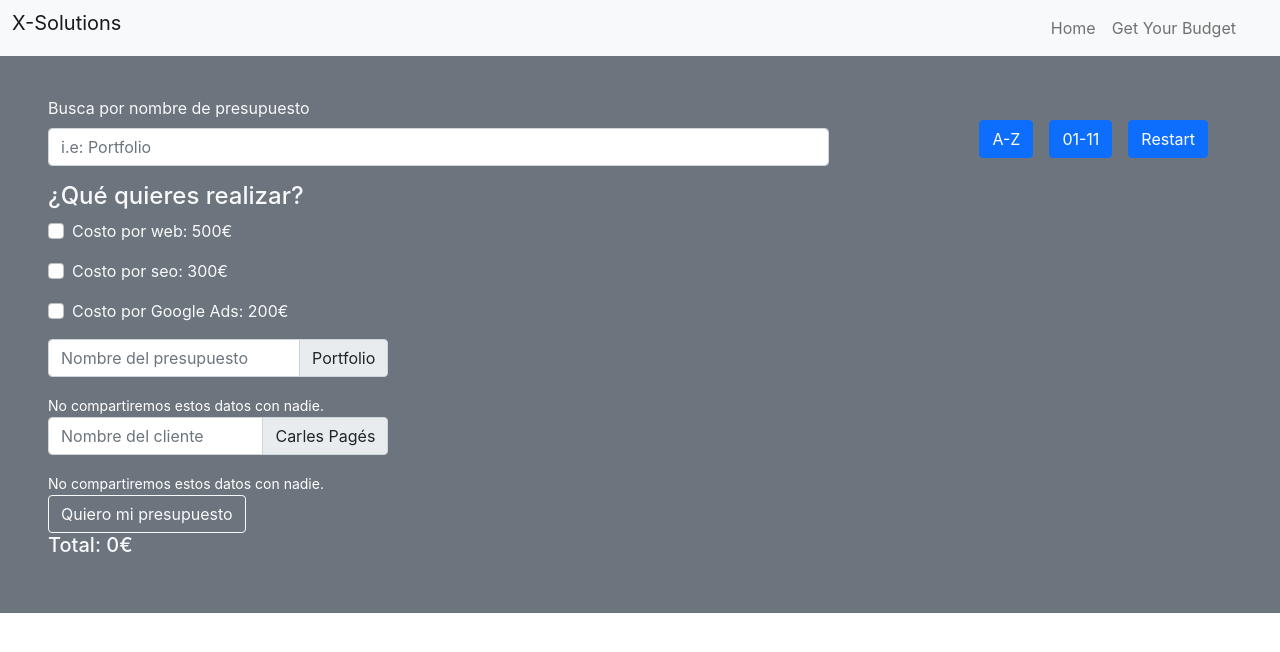
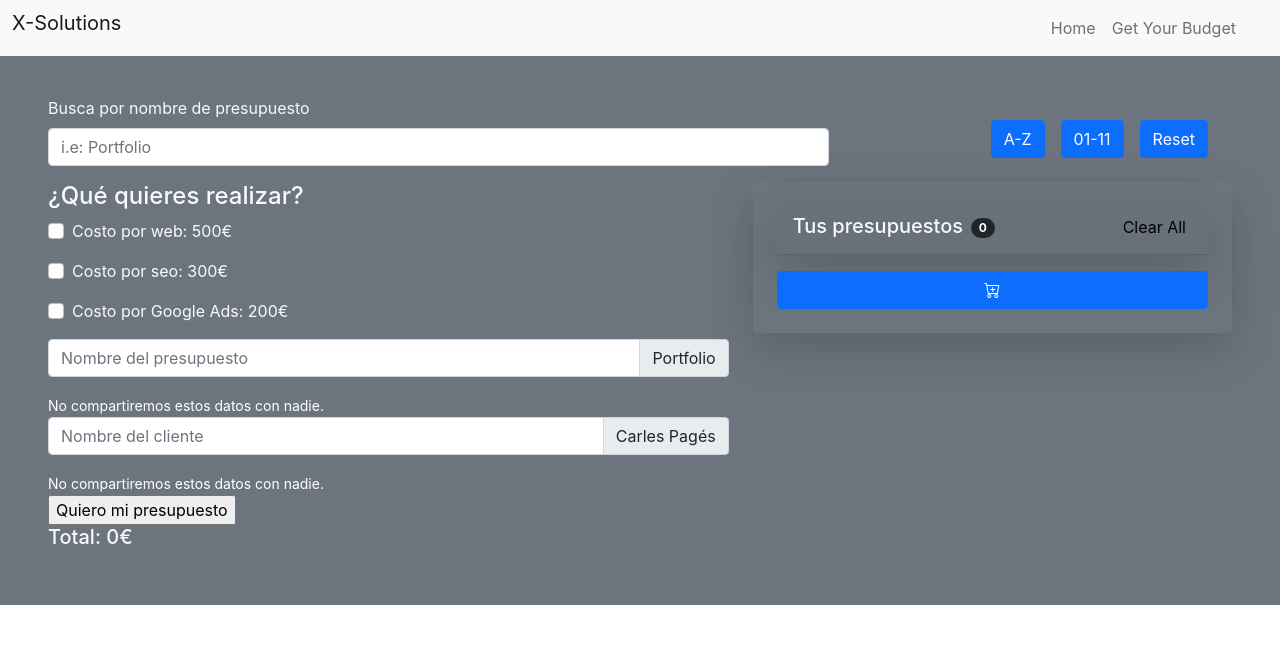
Before and after one commit to adaldin/budgetApp, a React (Create React App) app in the folder budget-app/: page /budget in a window 1280 px wide. Shown: the top 652 px of the page. Built offline with nearby package versions, Linux system fonts and the light colour scheme.

Commit message:
Created budgetList

```diff
--- a/budget-app/src/App.js
+++ b/budget-app/src/App.js
@@ -14,6 +14,7 @@ function App() {
     <BrowserRouter>
       <Header></Header>
       <Routes>
+        {/* <Route path="/budget/:id" element={<Budget />}></Route> */}
         <Route path="/" element={<Welcome />}></Route>
         <Route path="/budget" element={<Budget />}></Route>
       </Routes>
--- /dev/null
+++ b/budget-app/src/components/BudgetCard.js
@@ -0,0 +1,81 @@
+import Card from "react-bootstrap/Card";
+import ListGroup from "react-bootstrap/ListGroup";
+import Badge from "react-bootstrap/Badge";
+import Button from "react-bootstrap/Button";
+// import Accordion from "react-bootstrap/Accordion";
+function BudgetCard(props) {
+  //   console.log(props.products);
+
+  function handleEdit(event) {
+    event.preventDefault();
+    let myData = localStorage.getItem("budget");
+    console.log(myData);
+  }
+
+  function handleDelete(event) {
+    event.preventDefault();
+  }
+  //   console.log(props.products.map((e) => e));
+  //   console.log(props.products);
+  //   let selectedProducts;
+  //   Object.values(props.products).some((key) => {
+  //     if (typeof key === "boolean" && key) {
+  //       selectedProducts = key;
+  //     }
+  //     return selectedProducts;
+  //   });
+  //   console.log(selectedProducts);
+
+  return (
+    <Card className="bg-dark my-2">
+      <Card.Header className="d-flex justify-content-between">
+        <div>{props.clientName}</div>
+        <div>
+          <button className="border-0 bg-transparent" onClick={handleEdit}>
+            <i className="bi bi-pencil text-white"></i>
+          </button>
+          <button className="border-0 bg-transparent" onClick={handleDelete}>
+            <i className="bi bi-trash3 text-white"></i>
+          </button>
+        </div>
+      </Card.Header>
+      <Card.Body className="d-flex flex-column gap-2">
+        <Card.Title> {props.budgetName}</Card.Title>
+        <ListGroup as="ol" numbered>
+          <ListGroup.Item
+            as="li"
+            className="d-flex justify-content-between align-items-start g-2"
+          >
+            <div className="ms-2 me-auto">
+              <div className="fw-bold">Productos</div>
+              <ul>
+                <li>{props.products}</li>
+              </ul>
+            </div>
+            <Badge bg="primary" pill>
+              nº
+            </Badge>
+          </ListGroup.Item>
+          <ListGroup.Item
+            as="li"
+            className="d-flex justify-content-between align-items-start"
+          >
+            <div className="ms-2 me-auto">
+              <div className="fw-bold">Subproductos</div>
+              <ul>
+                <li>aquí map Subproductos</li>
+              </ul>
+            </div>
+            <Badge bg="primary" pill>
+              nº
+            </Badge>
+          </ListGroup.Item>
+        </ListGroup>
+        <div className="d-flex justify-content-end">
+          <h6>Total: {props.total}€</h6>
+        </div>
+      </Card.Body>
+    </Card>
+  );
+}
+export default BudgetCard;
--- /dev/null
+++ b/budget-app/src/components/BudgetList.js
@@ -0,0 +1,61 @@
+import Col from "react-bootstrap/Col";
+import BudgetCard from "./BudgetCard";
+import { Card } from "react-bootstrap";
+import Badge from "react-bootstrap/Badge";
+import Button from "react-bootstrap/Button";
+function BudgetList(props) {
+  // function getProducts(arr) {
+  //   let productKeyValue = [];
+  //   for (let key in arr) {
+  //     if (typeof arr[key] === "boolean") {
+  //       productKeyValue = [key, arr[key] ? "X" : "-"];
+  //     } else if (typeof arr === "number") {
+  //       productKeyValue.push({
+  //         productKey: key,
+  //         productValue: arr[key] ? "x" : "-",
+  //       });
+  //     }
+  //     return productKeyValue;
+  //   }
+  // }
+
+  const cards = props.filteredBudgets.map((i) => (
+    <BudgetCard
+      key={i.id}
+      budgetName={i.details.budgetName}
+      clientName={i.details.clientName}
+      // products={Object.entries(props.filteredBudgets).map(([key, value]) => {
+      //   return value;
+      // })}
+      // products={i.details}
+      total={i.total}
+    ></BudgetCard>
+  ));
+
+  return (
+    <Col sm={12}>
+      <div className="bg-secondary p-4 justify-content-center rounded shadow-lg">
+        <Card.Header className="d-flex justify-content-between shadow-lg">
+          <div className="d-flex gap-2">
+            <h5>Tus presupuestos</h5>
+            <div>
+              <Badge bg="dark" pill>
+                {props.filteredBudgets.length}
+              </Badge>
+            </div>
+          </div>
+          <div>
+            <button className="border-0 bg-transparent">Clear All</button>
+          </div>
+        </Card.Header>
+        <ul className="p-0 shadow">{cards}</ul>
+        <div className="d-grid">
+          <Button variant="primary">
+            <i className="bi bi-cart-plus"></i>
+          </Button>
+        </div>
+      </div>
+    </Col>
+  );
+}
+export default BudgetList;
--- a/budget-app/src/components/Panell.js
+++ b/budget-app/src/components/Panell.js
@@ -9,7 +9,7 @@ const fadeIn = keyframes`
 }`;
 
 const Panell = styled.div`
-  width: min-content;
+  width: 100%;
   border: 1px solid;
   border-radius: 0.5rem;
   padding: 1rem;
--- a/budget-app/src/components/SideBar.js
+++ b/budget-app/src/components/SideBar.js
@@ -1,4 +1,3 @@
-// import Container from "react-bootstrap/Container";
 import Row from "react-bootstrap/Row";
 import Col from "react-bootstrap/Col";
 import Button from "react-bootstrap/Button";
@@ -37,8 +36,8 @@ function SideBar(props) {
             <Button name="date" onClick={props.handleFilter}>
               01-11
             </Button>
-            <Button name="restart" onClick={props.handleFilter}>
-              Restart
+            <Button name="reset" onClick={props.handleFilter} type="reset">
+              Reset
             </Button>
           </Stack>
         </Col>
--- a/budget-app/src/pages/Budget.js
+++ b/budget-app/src/pages/Budget.js
@@ -8,17 +8,29 @@ import { nanoid } from "nanoid";
 import Panell from "../components/Panell";
 import WebOptions from "../components/WebOptions";
 import { Form } from "react-bootstrap";
-import Button from "react-bootstrap/Button";
+
 import InputGroup from "react-bootstrap/InputGroup";
 import FormControl from "react-bootstrap/FormControl";
 import SideBar from "../components/SideBar";
+import BudgetList from "../components/BudgetList";
+import { useLocation } from "react-router-dom";
 
 // Para terminar
+
 // setCurrentBudgetId(newBudget.id);
 // localStorage.clear()
-//validar dubmit con form bootstrap (al menos un checkbox e inputs llenos)
+//validar submit con form bootstrap (al menos un checkbox e inputs llenos) (Formik???)
 //si web unchecked, total must be clear (sin 30€ o +)
 //ui state para edit y create
+//button checkout en detail para sacar todo a carrito
+//use params
+// Restart button clear list (no local storage)
+//date cuando la dibuje: To string date().
+// list presus: descargar pluging pdf
+//filter list estado
+//filter barra
+//maquetación
+//card con datos correctos (map sobre objetos)
 
 function Budget() {
   // useStates
@@ -31,15 +43,16 @@ function Budget() {
       languages: 1,
     }
   );
+
   const [total, setTotal] = useState(0);
 
   const [budget, setBudget] = useState(
     JSON.parse(localStorage.getItem("budget")) || []
   );
 
-  const [filtered, setFiltered] = useState({
-    budgetList: budget,
-  });
+  const [validated, setValidated] = useState(false);
+
+  const [filtered, setFiltered] = useState([...budget]);
 
   // useEffect
   useEffect(() => {
@@ -54,23 +67,28 @@ function Budget() {
     localStorage.setItem("budget", JSON.stringify(budget));
   }, [budget]);
 
-  //   useEffect(() => {
-  //     setFiltered((prevFilter) => {
-  //       return prevFilter.budgetList === budget;
-  //     });
-  //   }, [budget]);
+  useEffect(() => {
+    localStorage.setItem("filtered", JSON.stringify(filtered));
+  }, [filtered]);
+
+  // useLocation
+  const location = useLocation();
+  useEffect(() => {
+    updateUrl(location);
+  }, [product]); // eslint-disable-line react-hooks/exhaustive-deps
 
   // lógica
   function updateBudget(event) {
-    event.preventDefault();
+    event.preventDefault(event);
     let { name, value, checked, type } = event.target;
+
     let newBudget = { ...product };
     if (value === "") {
       value = 0;
     }
 
     if (type === "submit" || type === "text" || type === "checkbox") {
-      newBudget[name] = type === "checkbox" ? checked : value;
+      newBudget[name] = type === "checkbox" ? checked : normalizeSearch(value);
       setProduct(newBudget);
     }
   }
@@ -112,15 +130,19 @@ function Budget() {
   }
 
   function createNewBudget(event) {
+    const form = event.target;
+
+    if (form.checkValidity() === false) {
       event.preventDefault();
-    let newDate = new Date();
+      event.stopPropagation();
+    } else {
       let newBudget = {};
 
       for (const key in product) {
         if (typeof product[key] === "boolean" && product[key]) {
           newBudget = {
             id: nanoid(),
-          date: newDate,
+            date: new Date(),
             details: product,
             total: total,
           };
@@ -129,63 +151,77 @@ function Budget() {
       if (newBudget.id !== undefined) {
         setBudget((prevBudget) => [newBudget, ...prevBudget]);
       }
+    }
+
+    setValidated(true);
     // setCurrentBudgetId(newBudget.id);
   }
 
   function handleFilter(event) {
     const { name, type, value } = event.target;
+    let currentValue = normalizeSearch(value);
+    let findByName = [];
+
     if (budget.length > 0 && type === "text") {
-      filterBudgets(value);
-      console.log(filtered);
-    } else if (budget.length > 0 && type === "button") {
+      findByName = budget.filter((b) =>
+        b.details.budgetName.includes(currentValue)
+      );
+      setFiltered(findByName);
+    } else if ((budget.length > 0 && type === "button") || type === "reset") {
       switch (name) {
         case "alpha":
-          let result = budget.sort((a, b) =>
+          let orderByAlphabet = budget.sort((a, b) =>
             a.details.budgetName.localeCompare(b.details.budgetName)
           );
-          console.log(result);
+          setFiltered(orderByAlphabet);
           break;
         case "date":
-          let date = budget.sort((a, b) => a.date - b.date);
-          console.log(date);
+          let orderByDate = budget.sort((a, b) => a.date.localeCompare(b.date));
+          setFiltered(orderByDate);
+
           break;
+        case "reset":
+          setFiltered(budget);
+
+          break;
+
         default:
           console.log(`No se ha seleccionado ninguna opción válida.`);
-        //   case "restart":
-        //     let reset =  aquí reseteará filtered list
-        //     console.log(date);
-        //     break;
-      }
-    } else {
-      console.log("no budget yet");
       }
     }
+    console.log(filtered);
+  }
 
-  function normalizeSearch(budgetsName) {
-    return budgetsName
+  function normalizeSearch(budgetSearched) {
+    return budgetSearched
       .toLowerCase()
       .normalize("NFD")
       .replace(/[\u0300-\u036f]/g, "");
   }
 
-  function filterBudgets(currentValue) {
-    const filtered = budget.filter((b) => {
-      return normalizeSearch(b.details.budgetName).includes(currentValue);
-    });
-    setFiltered(filtered);
+  function updateUrl(location) {
+    location.search = product;
   }
 
   return (
     <Container fluid className="mt-5 bg-secondary text-light p-5">
       <SideBar budgets={budget} handleFilter={handleFilter} />
-      <Row as={Form}>
-        <Col sm={12} md={7}>
+      <Row>
+        <Col
+          sm={12}
+          md={7}
+          as={Form}
+          noValidate
+          validated={validated}
+          onSubmit={createNewBudget}
+        >
+          <Col sm={12}>
             <div>
               <h4>¿Qué quieres realizar?</h4>
             </div>
-          <Form.Group className="mb-3" controlId="formBasicCheckbox">
+            <Form.Group className="mb-3" controlId="webCheckbox">
               <Form.Check
-              required
+                //   required
                 type="checkbox"
                 label="Costo por web: 500€"
                 name="web"
@@ -214,7 +250,7 @@ function Budget() {
             )}
             <Form.Group className="mb-3" controlId="seoCheckbox">
               <Form.Check
-              required
+                //   required
                 type="checkbox"
                 label="Costo por seo: 300€"
                 name="seo"
@@ -224,7 +260,7 @@ function Budget() {
             </Form.Group>
             <Form.Group className="mb-3" controlId="adsCheckbox">
               <Form.Check
-              required
+                //   required
                 type="checkbox"
                 label="Costo por Google Ads: 200€"
                 name="ads"
@@ -232,8 +268,8 @@ function Budget() {
                 onChange={updateBudget}
               />
             </Form.Group>
-          <Col sm={12} md={6}>
-            <InputGroup className="mb-3 d-flex">
+            <Col sm={12}>
+              <InputGroup className="mb-3 d-flex" hasValidation>
                 <FormControl
                   onChange={updateBudget}
                   required
@@ -243,13 +279,16 @@ function Budget() {
                   aria-describedby="basic-addon2"
                 />
                 <InputGroup.Text id="basic-addon2">Portfolio</InputGroup.Text>
+                <Form.Control.Feedback type="invalid">
+                  Por favor, ingresa un nombre para el presupuesto.
+                </Form.Control.Feedback>
               </InputGroup>
               <Form.Text className="text-white">
                 No compartiremos estos datos con nadie.
               </Form.Text>
             </Col>
-          <Col sm={12} md={6}>
-            <InputGroup className="mb-3 d-flex">
+            <Col sm={12}>
+              <InputGroup className="mb-3 d-flex" hasValidation>
                 <FormControl
                   onChange={updateBudget}
                   required
@@ -258,21 +297,29 @@ function Budget() {
                   aria-label="Nombre del cliente"
                   aria-describedby="basic-addon3"
                 />
-              <InputGroup.Text id="basic-addon3">Carles Pagés</InputGroup.Text>
+                <InputGroup.Text id="basic-addon3">
+                  Carles Pagés
+                </InputGroup.Text>
+                <Form.Control.Feedback type="invalid">
+                  Por favor, ingresa tu nombre para registrar el presupuesto.
+                </Form.Control.Feedback>
               </InputGroup>
+
               <Form.Text className="text-white">
                 No compartiremos estos datos con nadie.
               </Form.Text>
             </Col>
           </Col>
           <div>
-          <Button variant="outline-light" onClick={createNewBudget}>
-            Quiero mi presupuesto
-          </Button>
+            <input type="submit" value="Quiero mi presupuesto" />
           </div>
           <div>
             <h5>Total: {total}€</h5>
           </div>
+        </Col>
+        <Col sm={12} md={5}>
+          <BudgetList filteredBudgets={filtered}></BudgetList>
+        </Col>
       </Row>
     </Container>
   );
```
Lines whose indentation alone changed are shown as unchanged.
